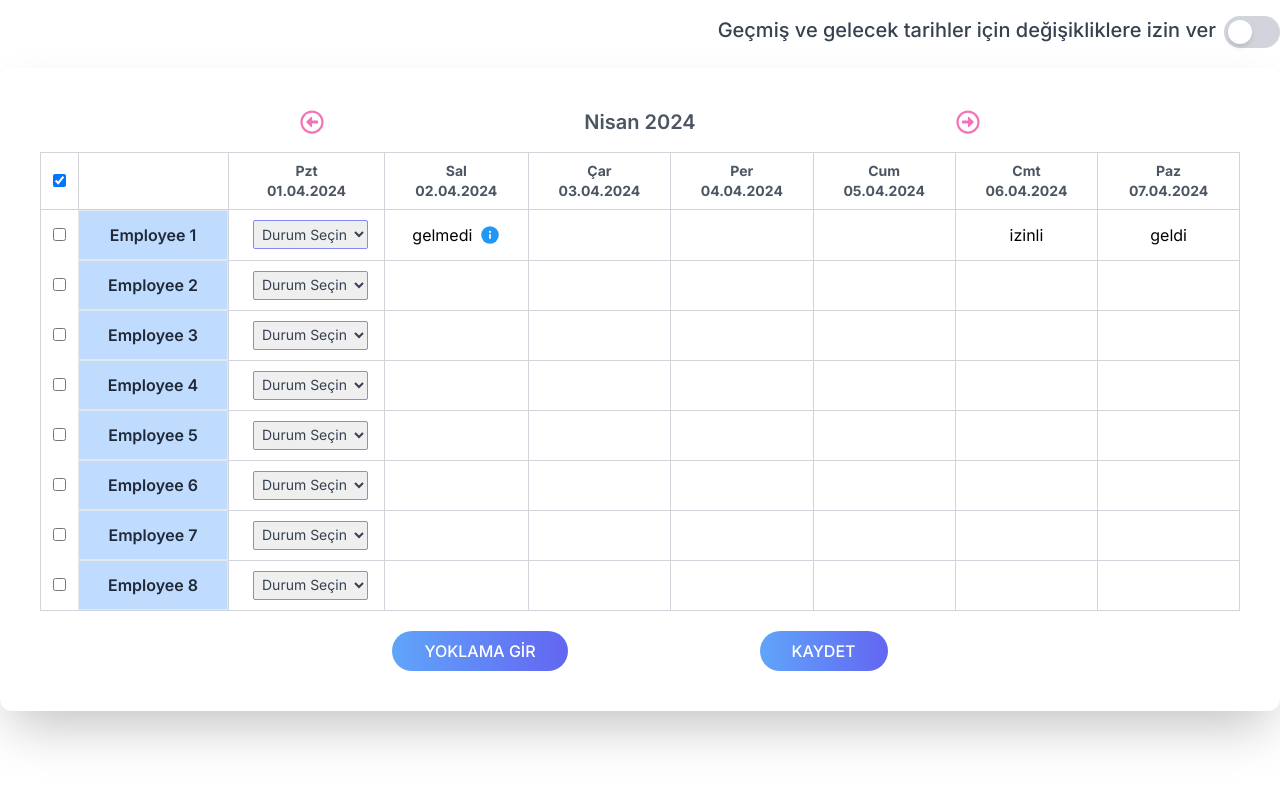
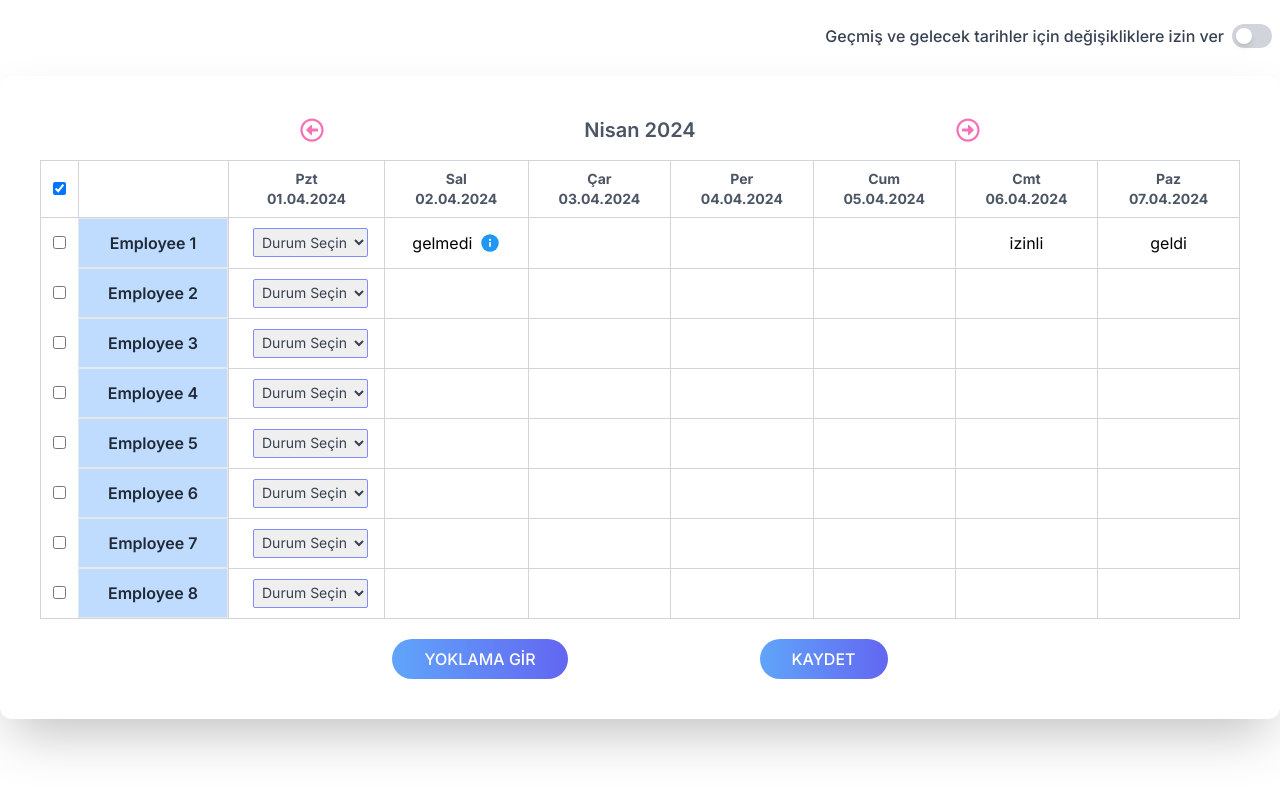
Before and after one commit to gokcetasci/Employee-Attendance-Tracker-Project, a Next.js app: page /admin in a window 1280 px wide. Shown: the top 792 px of the page. Built offline with nearby package versions, Linux system fonts and the light colour scheme.

Commit message:
style edited

```diff
--- a/app/admin/page.js
+++ b/app/admin/page.js
@@ -9,8 +9,8 @@ const AdminPage = () => {
   return (
     <div className="container mx-auto">
       <div className="mb-5 flex justify-end">
-        <div className="mt-4 relative flex flex-row">
-          <span className="mr-2 text-xl font-medium text-gray-700 ">
+        <div className="mt-4 relative flex flex-row rounded-md p-2 ">
+          <span className="mr-2 text-[16px] font-medium text-gray-700 ">
             Geçmiş ve gelecek tarihler için değişikliklere izin ver
           </span>
           <input
@@ -23,13 +23,13 @@ const AdminPage = () => {
           />
           <label
             htmlFor="allowChangesToggle"
-            className={`block w-14 h-8 bg-gray-300 rounded-full p-1 transition duration-300 ease-in-out ${
+            className={`block w-10 h-6 bg-gray-300 rounded-full p-1 transition duration-300 ease-in-out ${
               allowPastAndFutureChanges ? "bg-indigo-500" : ""
             }`}
           >
             <div
-              className={`bg-white w-6 h-6 rounded-full shadow-md transform transition-transform duration-300 ${
-                allowPastAndFutureChanges ? "translate-x-6" : ""
+              className={`bg-white w-4 h-4 rounded-full shadow-md transform transition-transform duration-300 ${
+                allowPastAndFutureChanges ? "translate-x-4" : ""
               }`}
             ></div>
           </label>
```
